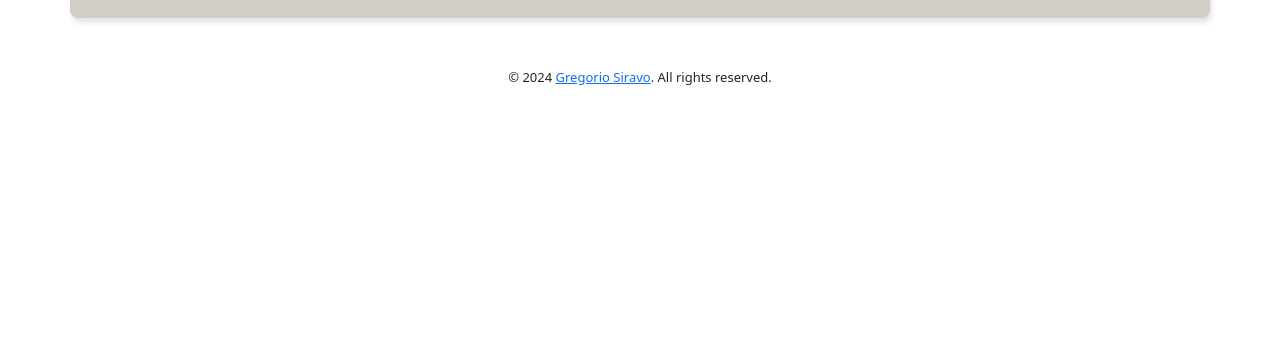
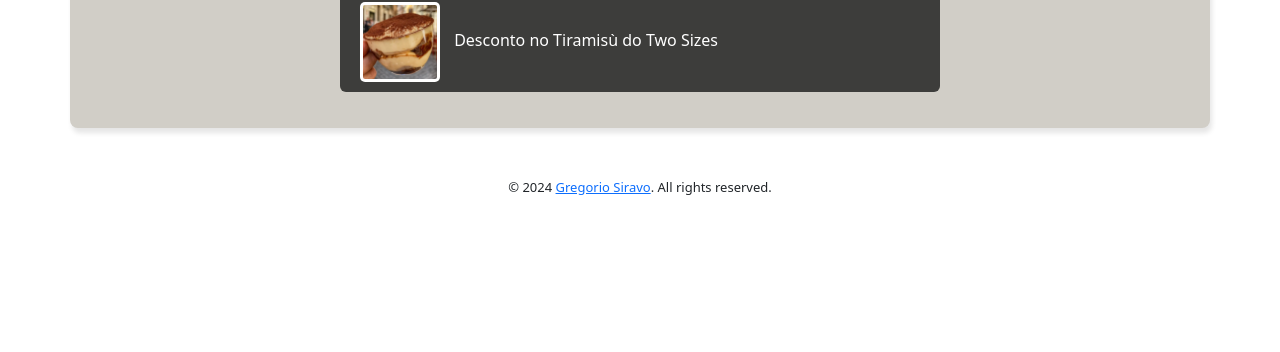
Before and after one commit to sirap95/linktree-macarronilove, a plain HTML site: page coupons.html in a window 1280 px wide. Shown: the part 448-800 px from the top of the page. Drawn offline with nearby package versions, Linux system fonts and the light colour scheme.

Commit message:
added discount

```diff
--- a/coupons.html
+++ b/coupons.html
@@ -38,6 +38,16 @@
               Desconto no plano da Rosetta Stone, para aprender idioma</a
             >
           </li>
+          <li>
+            <a target="_blank" href="https://forms.gle/QbmNvTsbubCfiwNa8"
+              ><img
+                class="item-width img-background"
+                src="assets/coupons/tiramisu-twosizes.webp"
+                alt="tiramisù two sizes"
+              />
+              Desconto no Tiramisù do Two Sizes </a
+            >
+          </li>
       </ul>
     </div>
     <footer class="text-center font-size">
```
Also changed, not shown: assets/coupons/tiramisu-twosizes.webp (added).
